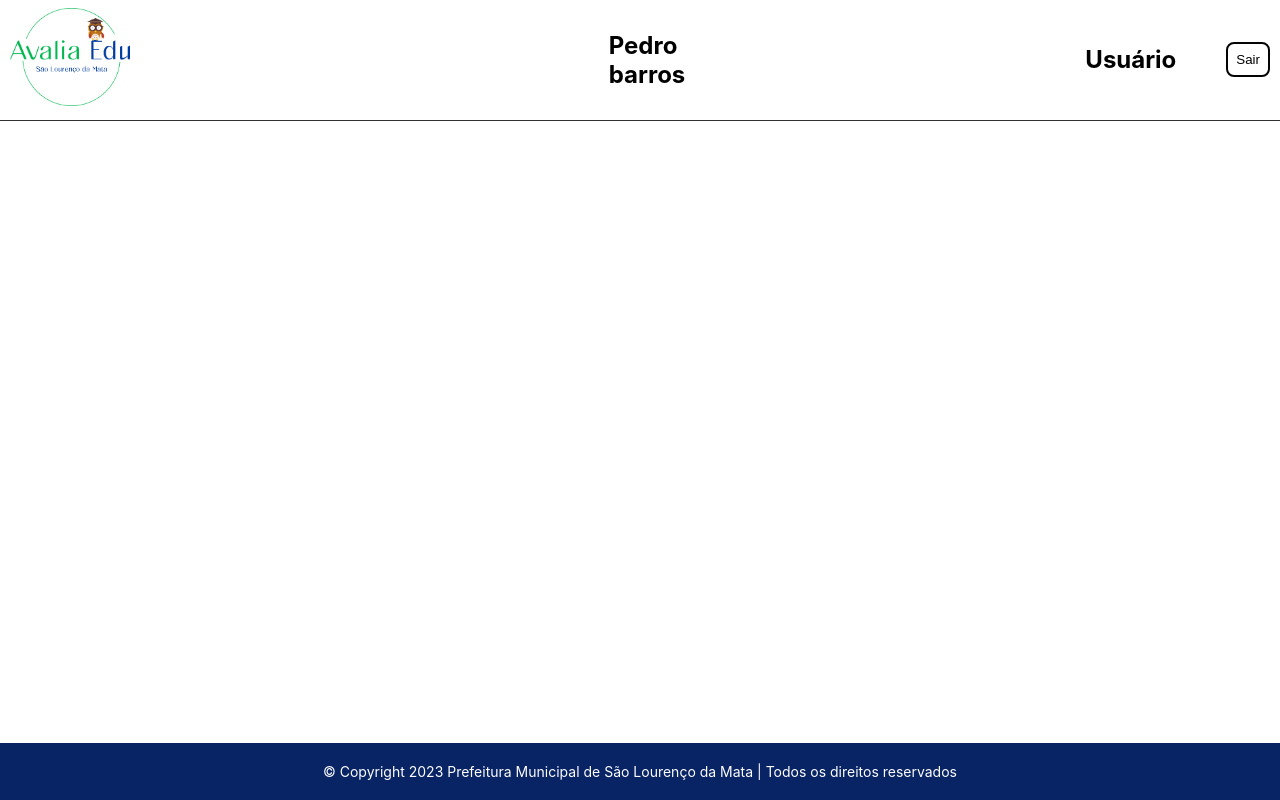
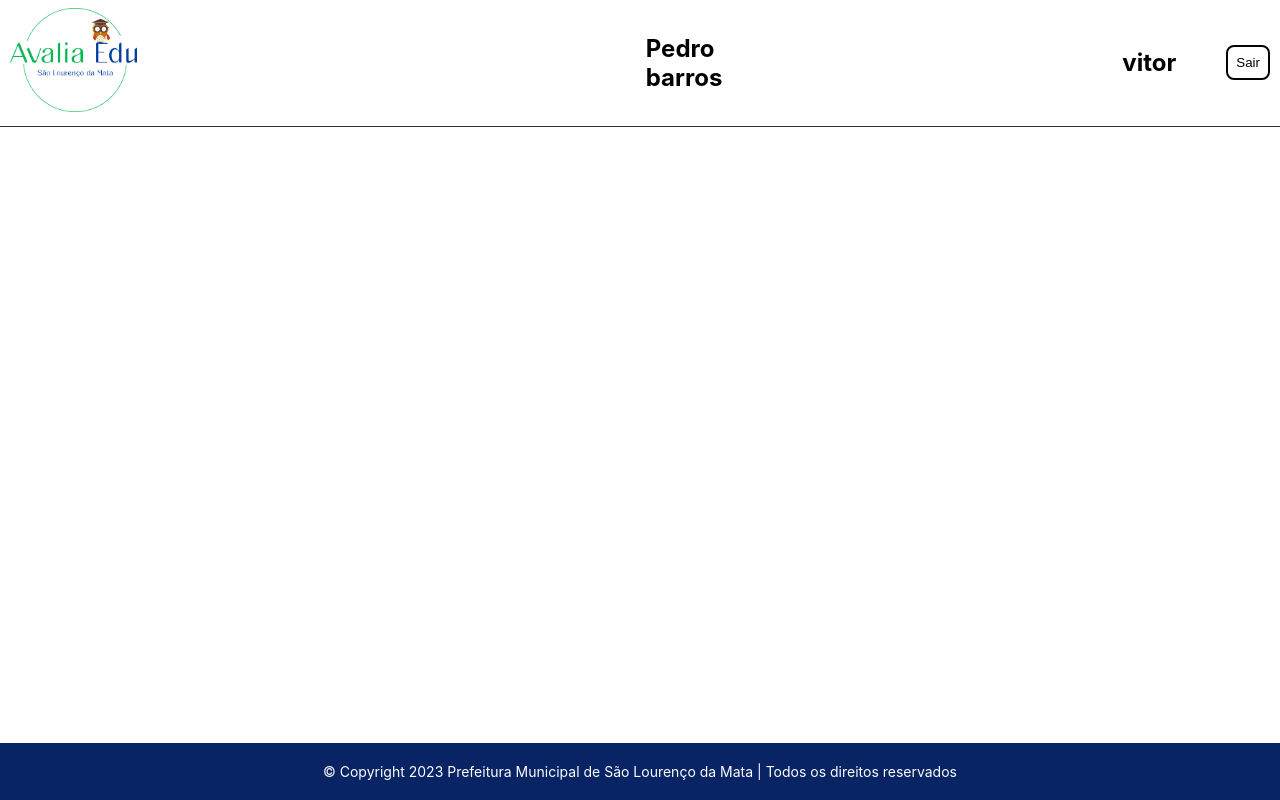
Before and after one commit to Vitorgb7/Avalia-Edu, a React (Create React App) app in the folder ProjectS-oLouren-o-main/avalia-edu/: page /home in a window 1280 px wide. Built offline with nearby package versions, Linux system fonts and the light colour scheme.

Commit message:
atualizações

```diff
--- a/ProjectS-oLouren-o-main/avalia-edu/src/components/Gestores/GestoresList.jsx
+++ b/ProjectS-oLouren-o-main/avalia-edu/src/components/Gestores/GestoresList.jsx
@@ -0,0 +1,9 @@
+import React from 'react'
+
+const GestoresList = () => {
+  return (
+    <div>vitor</div>
+  )
+}
+
+export default GestoresList
--- a/ProjectS-oLouren-o-main/avalia-edu/src/components/Navbar/Navbar.jsx
+++ b/ProjectS-oLouren-o-main/avalia-edu/src/components/Navbar/Navbar.jsx
@@ -3,6 +3,7 @@ import './Navbar.css'
 import { useNavigate } from 'react-router-dom'
 
 import EscolasList from '../Escolas/EscolasList';
+import GestoresList from '../Gestores/GestoresList'
 
 const Navbar = () => {
   const navigate = useNavigate();
@@ -24,7 +25,7 @@ const Navbar = () => {
             <h1 className='escola'><EscolasList /></h1>
 
             {/* sincronizar com o input do login para está sincronizado ao entrar na home (dados salvos no bd) */}
-            <h2 className='usuario'>Usuário</h2>
+            <h2 className='usuario'><GestoresList /></h2>
             <button className='btn-logout' onClick={handleLogout}>Sair</button>
         </nav>
     </div>
```
